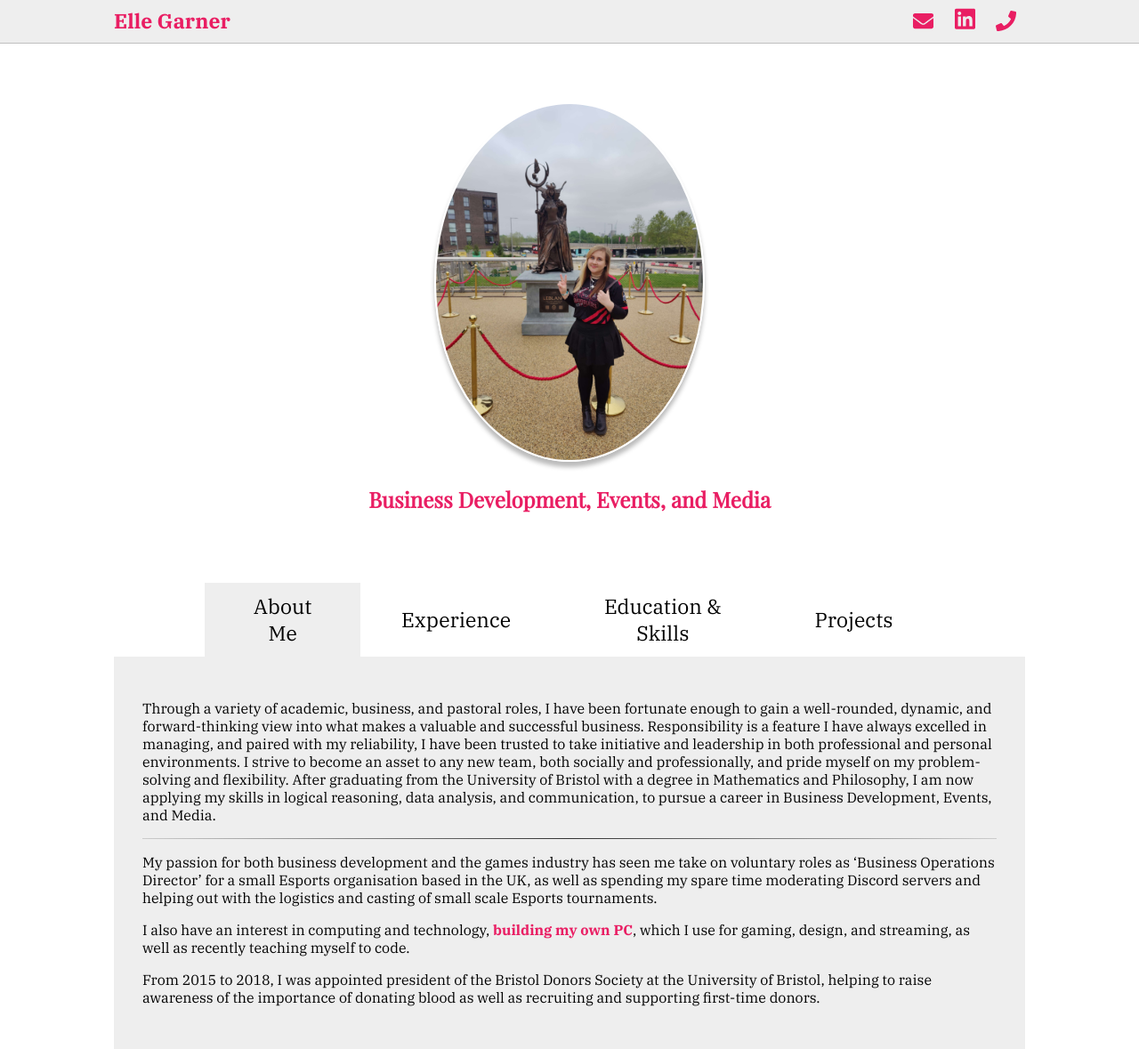
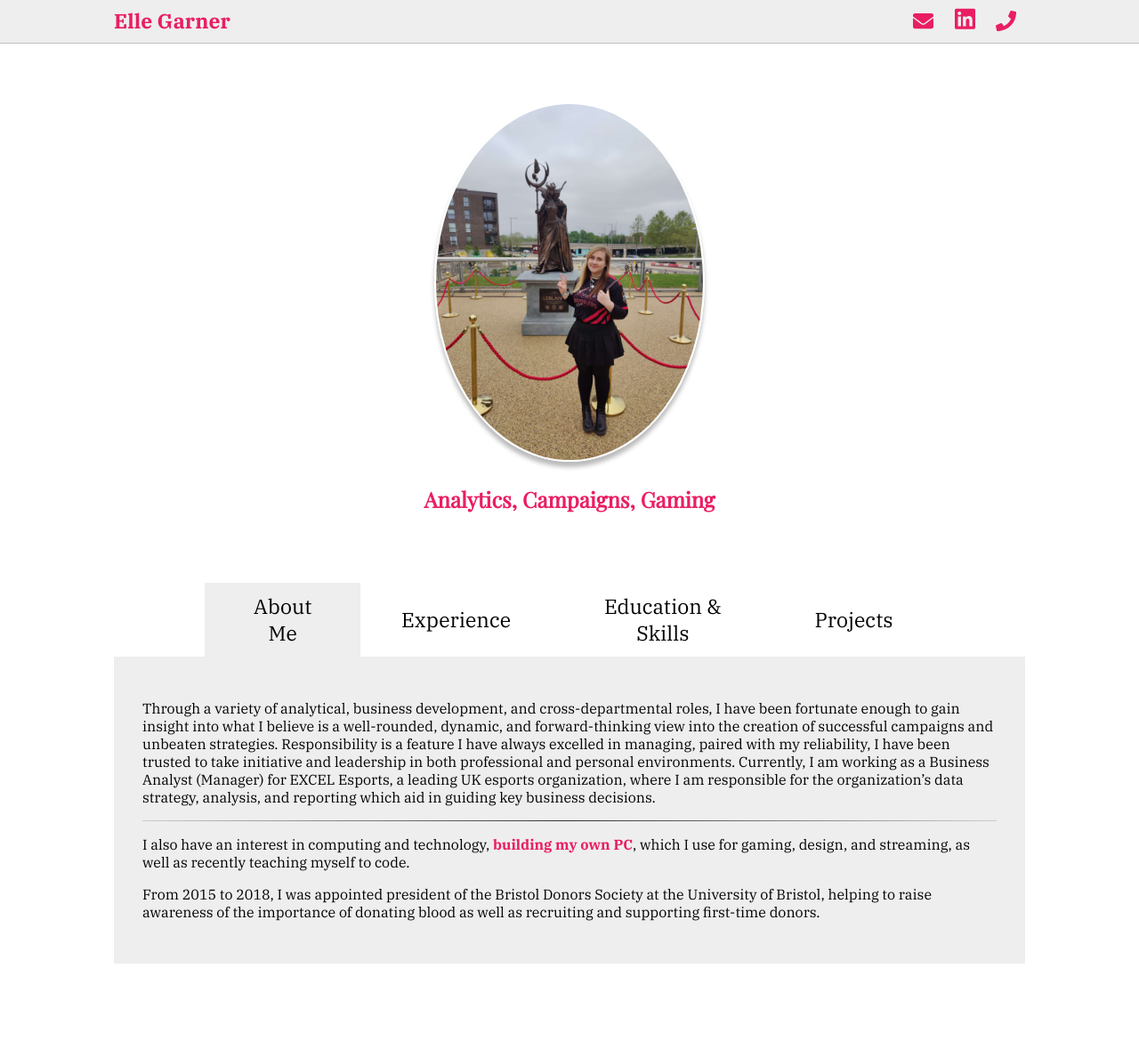
Before and after one commit to elliebunny/elliebunny.github.io, a Jekyll site: the page built from index.md, in a window 1280 px wide and 1179 px high. Shown: the whole window at 89% size. Built offline with Jekyll 4.4.1, drawn with Linux system fonts in a browser that asks for light colours.

Commit message:
Added new experience EXCEL Esports

```diff
--- a/index.md
+++ b/index.md
@@ -6,7 +6,7 @@
 
 ![Elle Garner](assets/ElleGarnerPhoto.jpg){:#photo.center}
 
-# **Business Development, Events, and Media**
+# **Analytics, Campaigns, Gaming**
 
 </div>
 
@@ -19,11 +19,9 @@
 
 <div id="about_me" markdown="1" class="section">
 
-Through a variety of academic, business, and pastoral roles, I have been fortunate enough to gain a well-rounded, dynamic, and forward-thinking view into what makes a valuable and successful business. Responsibility is a feature I have always excelled in managing, and paired with my reliability, I have been trusted to take initiative and leadership in both professional and personal environments. I strive to become an asset to any new team, both socially and professionally, and pride myself on my problem-solving and flexibility. After graduating from the University of Bristol with a degree in Mathematics and Philosophy, I am now applying my skills in logical reasoning, data analysis, and communication, to pursue a career in Business Development, Events, and Media.
+Through a variety of analytical, business development, and cross-departmental roles, I have been fortunate enough to gain insight into what I believe is a well-rounded, dynamic, and forward-thinking view into the creation of successful campaigns and unbeaten strategies. Responsibility is a feature I have always excelled in managing, paired with my reliability, I have been trusted to take initiative and leadership in both professional and personal environments. Currently, I am working as a Business Analyst (Manager) for EXCEL Esports, a leading UK esports organization, where I am responsible for the organization’s data strategy, analysis, and reporting which aid in guiding key business decisions.
 
 <hr>
-
-My passion for both business development and the games industry has seen me take on voluntary roles as ‘Business Operations Director’ for a small Esports organisation based in the UK, as well as spending my spare time moderating Discord servers and helping out with the logistics and casting of small scale Esports tournaments.
 
 I also have an interest in computing and technology, [building my own PC](https://imgur.com/59Fgf1N), which I use for gaming, design, and streaming, as well as recently teaching myself to code.
 
@@ -32,6 +30,16 @@
 </div>
 
 <div id="experience" markdown="1" class="section">
+
+### **Business Analyst (Manager)** / *EXCEL Esports*
+> November 2022 - Present, London, UK
+
+I am currently working as a Business Analyst for EXCEL Esports, a leading UK esports organisation which fields teams in League of Legends (LEC), Valorant (Game Changers), and FIFA (ePrem, FGS). I am responsible for the organizations data strategy, from building out a quality data framework to support business analysis requirements, developing relationships with data partners, to finally communicating key insights and findings with stakeholders. This position has enabled me to develop solutions to complex business problems and senior level projects, as well as driving the initiative to utilize data in all areas of the business, to drive change and EXCEL’s continued expansion.
+
+### **Commercial Analyst** / *EXCEL Esports*
+> June 2021 - November 2022, London, UK
+
+Prior to being promoted to Business Analyst, I started off my career at EXCEL Esports as their Commercial Analyst. In this role I was responsible for gathering data insights for current and prospective partners, utilizing tools such as YouGov, GWI, as well as the creation of bespoke partnership surveys. I collected data from EXCEL’s ecommerce offering and generated regular, clear reports to explain complex sales trends. I also implemented EXCEL’s media asset and valuation tracking in partnership with Shikenso Analytics. During my time working within the commercial and partnership team, our efforts lead to EXCEL and lead partner EE being awarded ‘Esports and Gaming Sponsorship 2023’ at the European Sponsorship Awards.
 
 ### **Business Development Executive** / *Bristol SU*
 > January 2020 - Present, Bristol, UK
```
